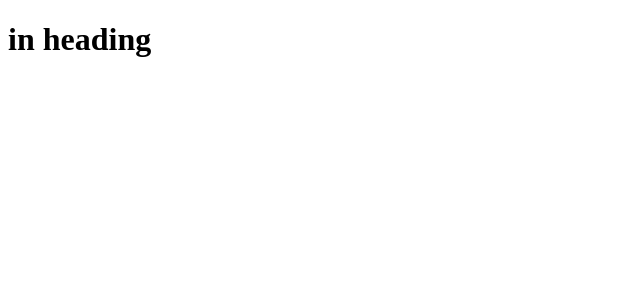
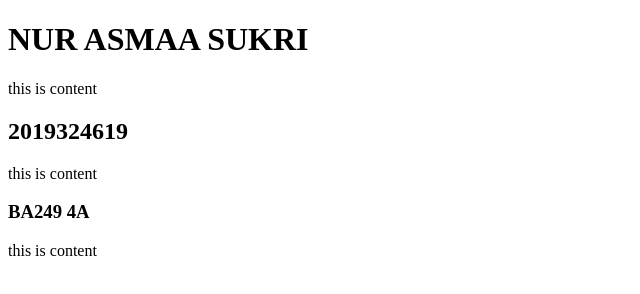
Before and after one commit to Nurasmaa/website-personal, a plain HTML site: page index.html in a window 1280 px wide. Shown: the whole page, without its empty margins (0-640 px from the left). Drawn offline with Linux system fonts and the light colour scheme.

Commit message:
Add files via upload

```diff
--- a/index.html
+++ b/index.html
@@ -1,9 +1,14 @@
 <!DOCTYPE html>
 <html>
-<head>
-	<title></title>
-</head>
+    <head>
+         <title>ASMAA</title>
+    </head>
 <body>
-<h1>in heading</h1>
+<h1>NUR ASMAA SUKRI</h1>
+<p1>this is content</p1>
+<h2>2019324619</h2>
+<p2>this is content</p2>
+<h3>BA249 4A</h3>
+<p3>this is content</p3>
 </body>
 </html>
```
